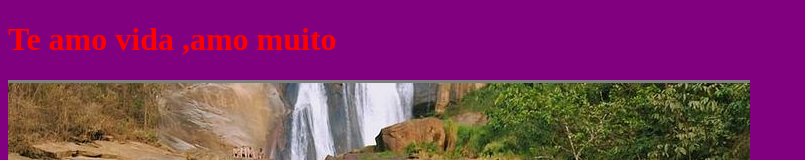
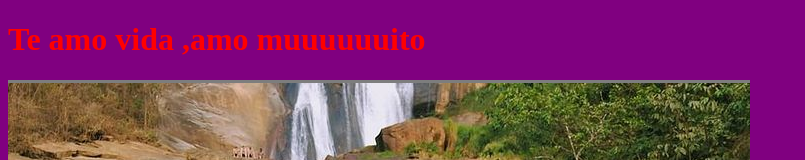
Before and after one commit to Vert3004/vert, a plain HTML site: page index.html in a window 1280 px wide. Shown: the top 160 px of the page, without its empty margins (0-805 px from the left). Drawn offline with Linux system fonts and the light colour scheme.

Commit message:
Update index.html

```diff
--- a/index.html
+++ b/index.html
@@ -7,7 +7,7 @@
   <body bgcolor="purple">
 
     <font color=red>
-    <h1>Te amo vida ,amo muito</h1>
+    <h1>Te amo vida ,amo muuuuuuito</h1>
 </font>
     <img src="oi.png" alt="">
   </body>
```
